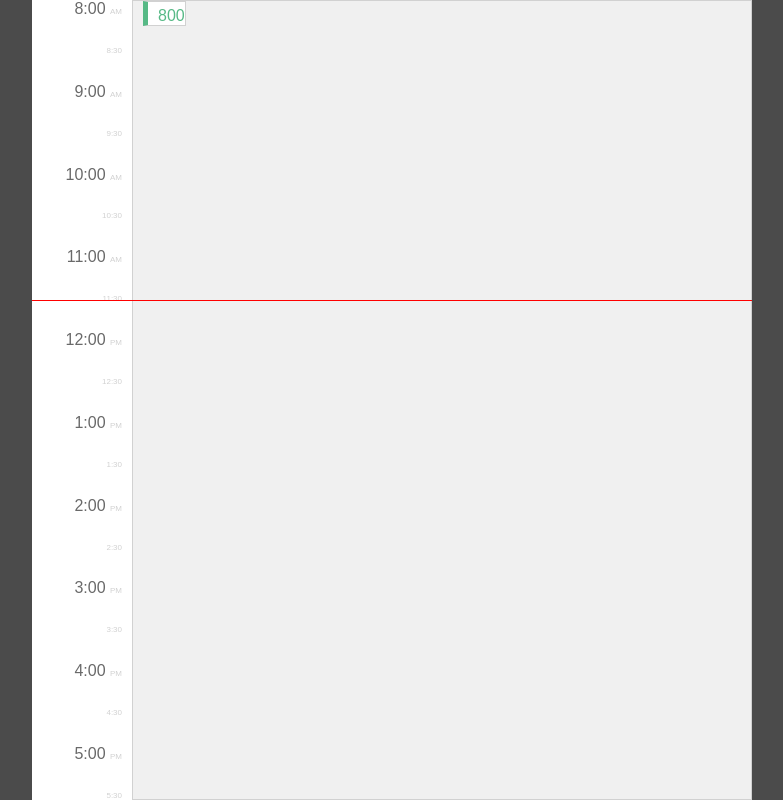
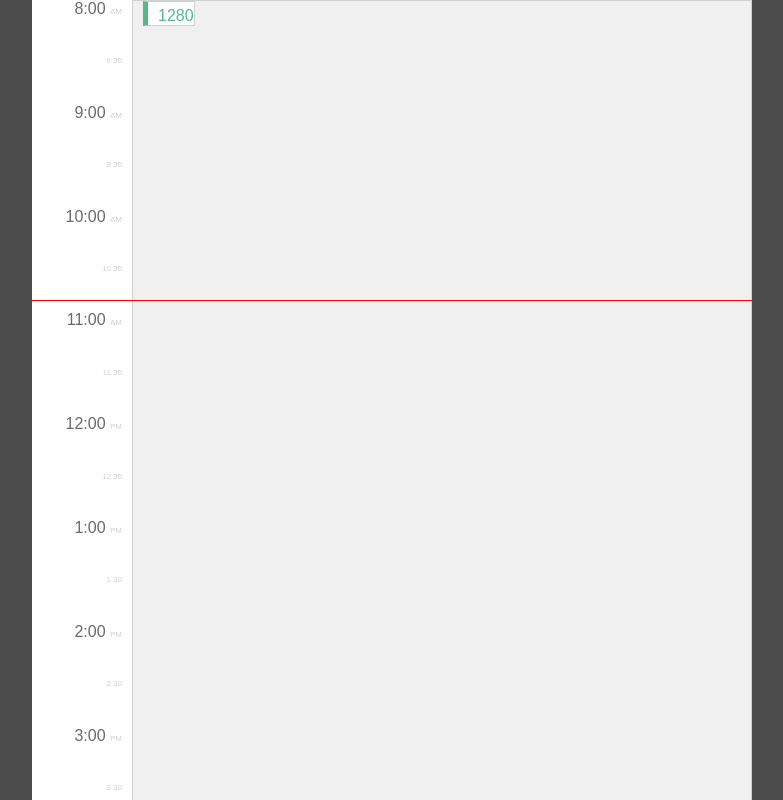
Before and after one commit to brsteele/deep-work-calendar, a React (Create React App) app: page / in a window 1280 px wide. Shown: the whole page, without its empty margins (248-1031 px from the left). Built offline with nearby package versions, Linux system fonts and the light colour scheme; the HTML template or start-up script is replaced by a standard one.

Commit message:
changing calendar to not have dynamic height

```diff
--- a/src/components/Events.tsx
+++ b/src/components/Events.tsx
@@ -2,20 +2,20 @@ import React, { useState, useEffect } from 'react';
 import { debounce } from 'lodash';
 
 const Events: React.FunctionComponent = () => {
-  const [windowHeight, setWindowHeight] = useState(0);
+  const [windowWidth, setWindowWidth] = useState(0);
   const [eventsContainerDimensions, setEventsContainerDimensions] = useState({
     height: 0,
     width: 0
   });
 
   const useHandleWindowResize = debounce(() => {
-    handleWindowResize(setWindowHeight);
+    handleWindowResize(setWindowWidth);
   }, 100);
 
-  const eventsRef: any = React.createRef();
+  const eventsRef: React.RefObject<HTMLDivElement> = React.createRef();
 
   useEffect(() => {
-    setWindowHeight(document.body.clientHeight);
+    setWindowWidth(document.body.clientWidth);
     window.addEventListener('resize', useHandleWindowResize);
     return () => {
       window.removeEventListener('resize', useHandleWindowResize);
@@ -23,21 +23,24 @@ const Events: React.FunctionComponent = () => {
   }, []);
 
   useEffect(() => {
-    const { height, width } = eventsRef.current.getBoundingClientRect();
+    const {
+      height,
+      width
+    } = (eventsRef.current as HTMLDivElement).getBoundingClientRect();
     setEventsContainerDimensions({ height, width });
-  }, [windowHeight]);
+  }, [windowWidth]);
 
   return (
     <div ref={eventsRef} className="days" id="events">
       <div className="event">
-        <div className="title">{windowHeight}</div>
+        <div className="title">{windowWidth}</div>
       </div>
     </div>
   );
 };
 
 const handleWindowResize = (callBack: (height: number) => void) => {
-  callBack(document.body.clientHeight);
+  callBack(document.body.clientWidth);
 };
 
 export default Events;
--- a/src/components/dailyCalendar.css
+++ b/src/components/dailyCalendar.css
@@ -87,13 +87,15 @@ audio {
 .container {
   display: flex;
   position: relative;
+  height: 100vh;
+  overflow-y: scroll;
 }
 
 .timings {
   text-align: right;
   padding-right: 10px;
   width: 100px;
-  height: 100vh;
+  height: 1000px;
   display: flex;
   flex-direction: column;
   justify-content: space-between;
@@ -108,7 +110,7 @@ audio {
 }
 
 .days {
-  height: 100vh;
+  height: 1000px;
   width: 620px;
   padding: 0px 10px;
   background-color: #f0f0f0;
```
